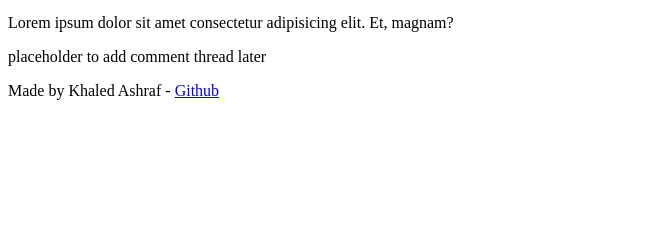
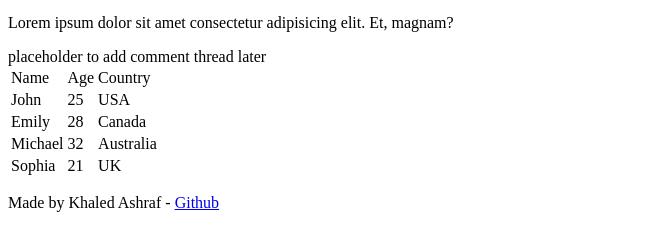
Before and after one commit to khaled-ashraf-dev/alx_html_css, a plain HTML site: page html_basic/index.html in a window 1280 px wide. Shown: the part 805-1033 px from the top of the page, without its empty margins (0-663 px from the left). Before the commit the page ends 921 px from the top, so only its background shows below. Drawn offline with Linux system fonts and the light colour scheme.

Commit message:
completed all tasks

```diff
--- a/html_basic/index.html
+++ b/html_basic/index.html
@@ -29,6 +29,43 @@
       <p>Lorem ipsum dolor sit amet consectetur adipisicing elit. Et, magnam?</p>
     </article>
     <aside>placeholder to add comment thread later</aside>
+    <article>
+      <table>
+        <thead>
+          <tr>
+            <td>Name</td>
+            <td>Age</td>
+            <td>Country</td>
+          </tr>
+        </thead>
+        <tbody>
+          <tr>
+            <td>John</td>
+            <td>25</td>
+            <td>USA</td>
+          </tr>
+
+          <tr>
+            <td>Emily</td>
+            <td>28</td>
+            <td>Canada</td>
+          </tr>
+
+          <tr>
+            <td>Michael</td>
+            <td>32</td>
+            <td>Australia</td>
+          </tr>
+
+          <tr>
+            <td>Sophia</td>
+            <td>21</td>
+            <td>UK</td>
+          </tr>
+
+        </tbody>
+      </table>
+    </article>
   </main>
 
   <footer>
```
